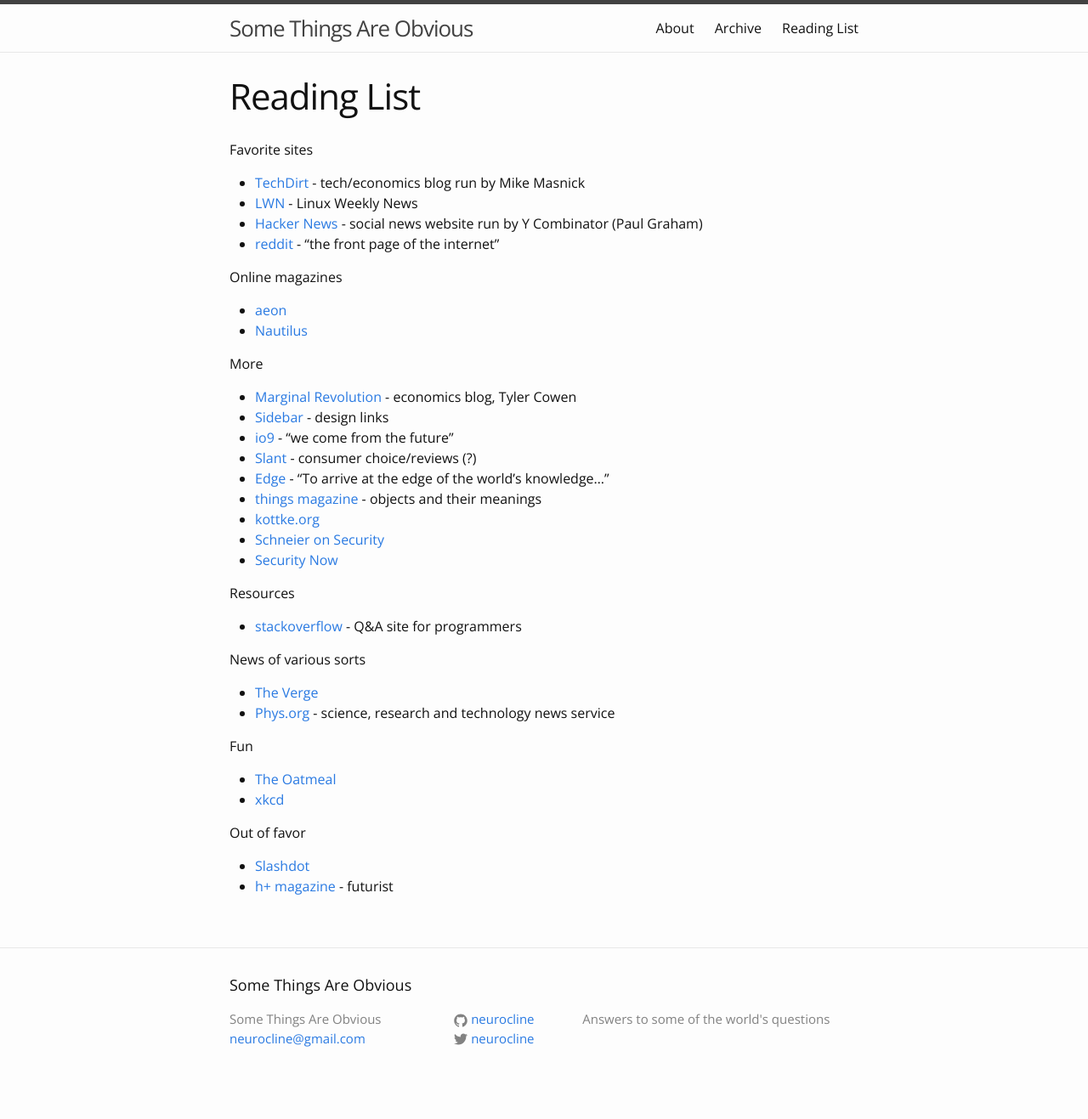
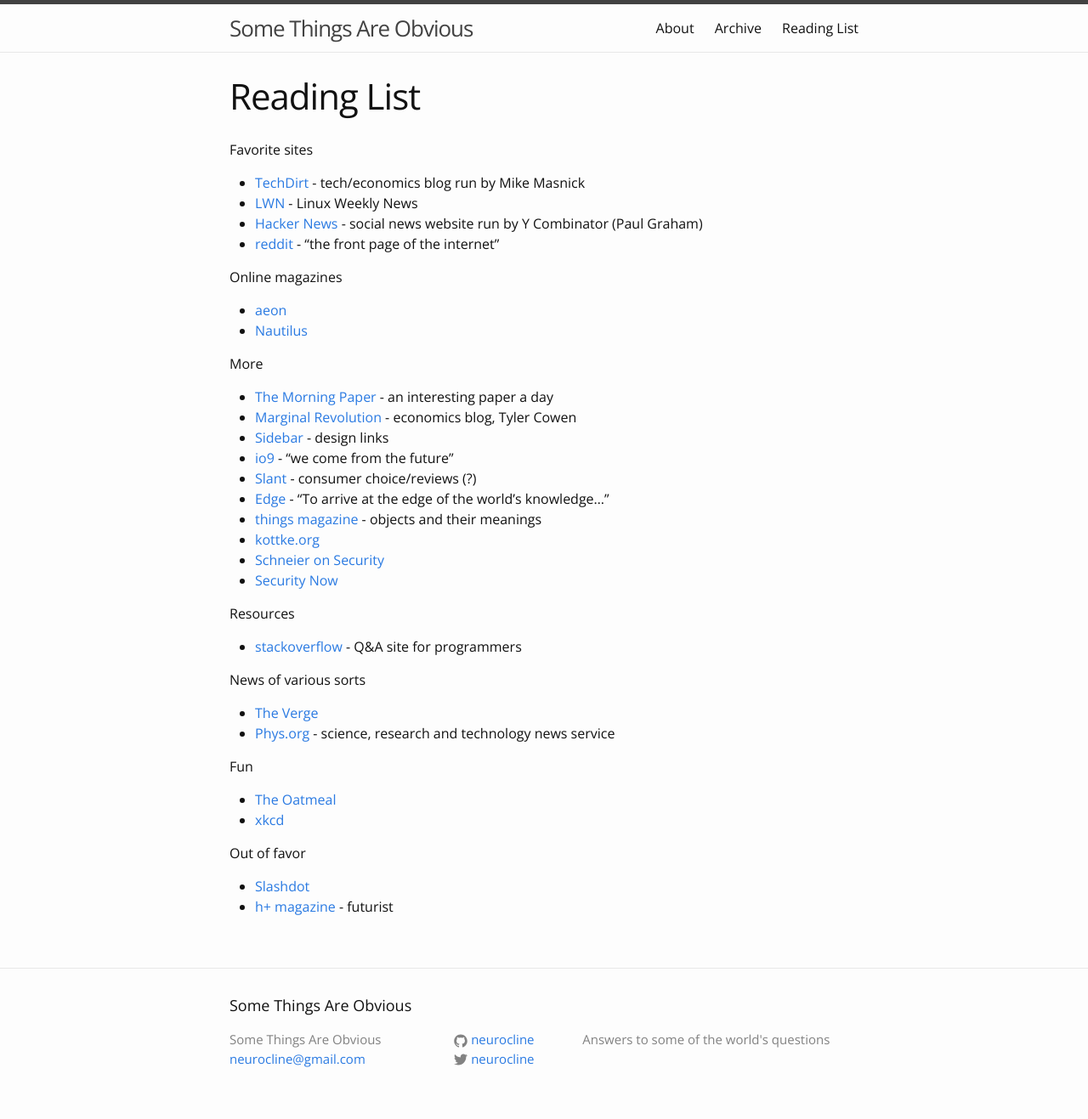
Before and after one commit to neurocline/neurocline.github.io, a Jekyll site: the page built from reading.md, in a window 1280 px wide. Shown: the whole page at 85% size. Built offline with Jekyll 4.4.1, drawn with Linux system fonts in a browser that asks for light colours; before the commit the page ends 1293 px from its top, so only the background shows below that.

Commit message:
update reading list

```diff
--- a/reading.md
+++ b/reading.md
@@ -18,6 +18,7 @@ Online magazines
 
 More
 
+* [The Morning Paper](http://blog.acolyer.org/) - an interesting paper a day
 * [Marginal Revolution](http://marginalrevolution.com/) - economics blog, Tyler Cowen
 * [Sidebar](http://sidebar.io/) - design links
 * [io9](http://io9.com/) - "we come from the future"
```
Also changed, not shown: _posts/2015-11-20-recent-links.markdown (renamed from _posts/2015-11-20-go-style-concurrency-in-c.markdown).
